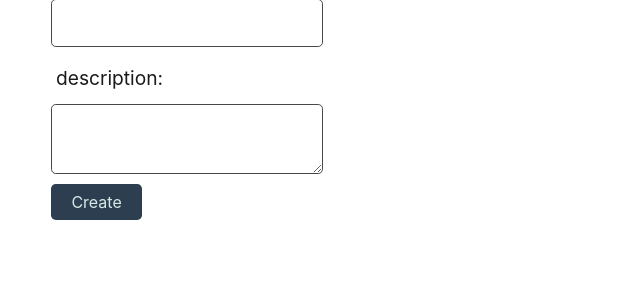
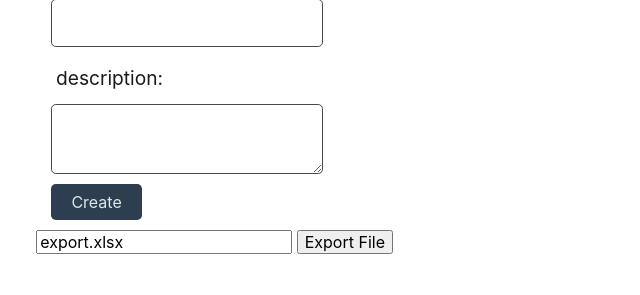
Before and after one commit to Irroc/arcade-manager, a Node server app: page /create in a window 1280 px wide. Shown: the part 505-800 px from the top of the page, without its empty margins (0-640 px from the left). Run offline with Node 20, Linux system fonts and the light colour scheme; a user stored in the database is signed in; data comes from the database, SQL or seed files in the repository; some libraries are stand-ins or nearby versions.

Commit message:
added excel.js file added and added export excel button to create handlebars

```diff
--- a/views/create.handlebars
+++ b/views/create.handlebars
@@ -47,6 +47,10 @@
     <h3>Pie Chart</h3>
     <canvas id="pieChart"></canvas>
   </div>
+  <div>
+    <input type="text" id="exportFileName" placeholder="Export file name" value="export.xlsx" />
+    <button id="export">Export File</button>
+  </div>
 
   {{#if projects.length}}
   <div class="col-md-6 project-list">
```
